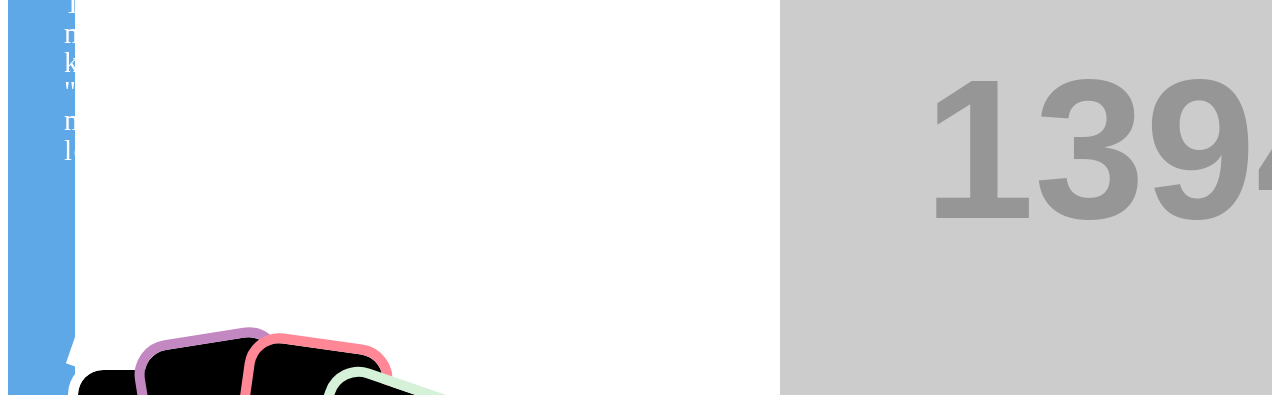
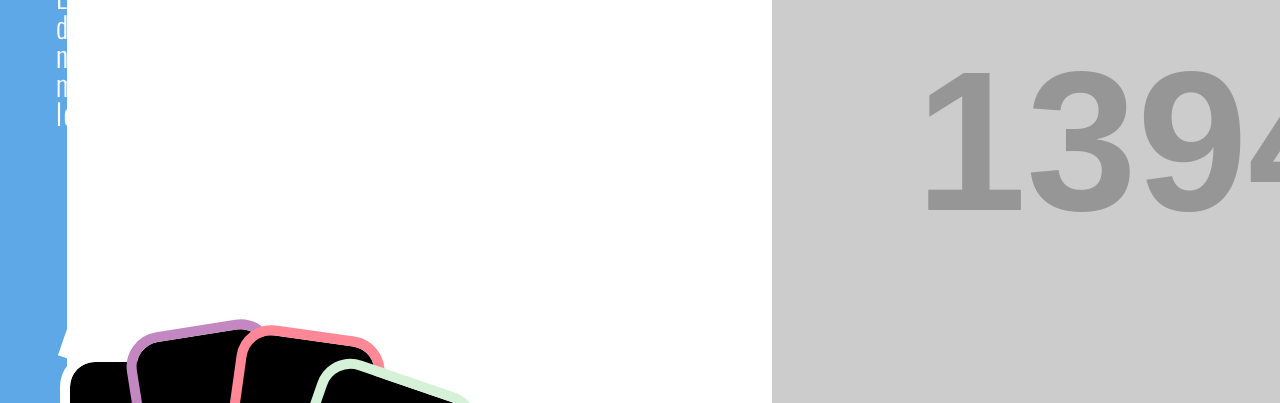
Before and after one commit to badaihackerone-pixel/rofiarasyiportofolio, a plain HTML site: page about.html in a window 1280 px wide. Shown: the part 397-800 px from the top of the page. Drawn offline with nearby package versions, Linux system fonts and the light colour scheme; placeholder pictures from the web are drawn by us.

Commit message:
Update about.html

```diff
--- a/about.html
+++ b/about.html
@@ -1,3 +1,25 @@
+<!DOCTYPE html>
+<html lang="id">
+<head>
+    <meta charset="UTF-8">
+    <meta name="viewport" content="width=device-width, initial-scale=1.0">
+    <title>About Me - Rofi Arasyi</title>
+
+    <link rel="preconnect" href="https://fonts.googleapis.com">
+    <link rel="preconnect" href="https://fonts.gstatic.com" crossorigin>
+    <link href="https://fonts.googleapis.com/css2?family=Oswald:wght@300;400;500;700&display=swap" rel="stylesheet">
+
+    <style>
+        /* Wajib ada agar background dan kerangka utama Anda bekerja */
+        html, body {
+            margin: 0;
+            padding: 0;
+            width: 100%;
+            height: 100%;
+        }
+    </style>
+</head>
+<body>
     <div style="width: 100%; height: 100%; position: relative; background: #5EA8E7; overflow: hidden">
         <div style="width: 450px; left: 56px; top: 349px; position: absolute; color: white; font-size: 29.30px; font-family: Oswald; font-weight: 300; line-height: 29.30px; letter-spacing: 1.46px; word-wrap: break-word">Halo! Saya adalah mahasiswa Teknik Elektro UNPAD yang suka mengulik dunia tech dan keamanan siber dengan nama "Badai". Intinya, saya senang memecahkan masalah rumit lewat logika yang simpel dan aman!</div>
         <div style="width: 118px; height: 146px; left: 67px; top: 47px; position: absolute; border: 500px white solid"></div>
@@ -72,3 +94,5 @@
         <img style="width: 1394px; height: 2095px; left: 772px; top: -493px; position: absolute" src="https://placehold.co/1394x2095" />
         <div style="left: 895px; top: 297px; position: absolute; text-align: right"><span style="color: white; font-size: 18.31px; font-family: Oswald; font-weight: 700; line-height: 18.31px; letter-spacing: 0.92px; word-wrap: break-word">ROFI ARASYI<br/></span><span style="color: white; font-size: 18.31px; font-family: Oswald; font-weight: 300; line-height: 18.31px; letter-spacing: 0.92px; word-wrap: break-word">140910250067<br/></span><span style="color: white; font-size: 18.31px; font-family: Oswald; font-weight: 500; line-height: 18.31px; letter-spacing: 0.92px; word-wrap: break-word">JAKARTA</span><span style="color: white; font-size: 18.31px; font-family: Oswald; font-weight: 300; line-height: 18.31px; letter-spacing: 0.92px; word-wrap: break-word">, 08 JANUARI 2007<br/></span><span style="color: white; font-size: 18.31px; font-family: Oswald; font-weight: 500; line-height: 18.31px; letter-spacing: 0.92px; word-wrap: break-word">CAKUNG, JAKARTA TIMUR</span></div>
     </div>
+</body>
+</html>
```
Lines whose indentation alone changed are shown as unchanged.
